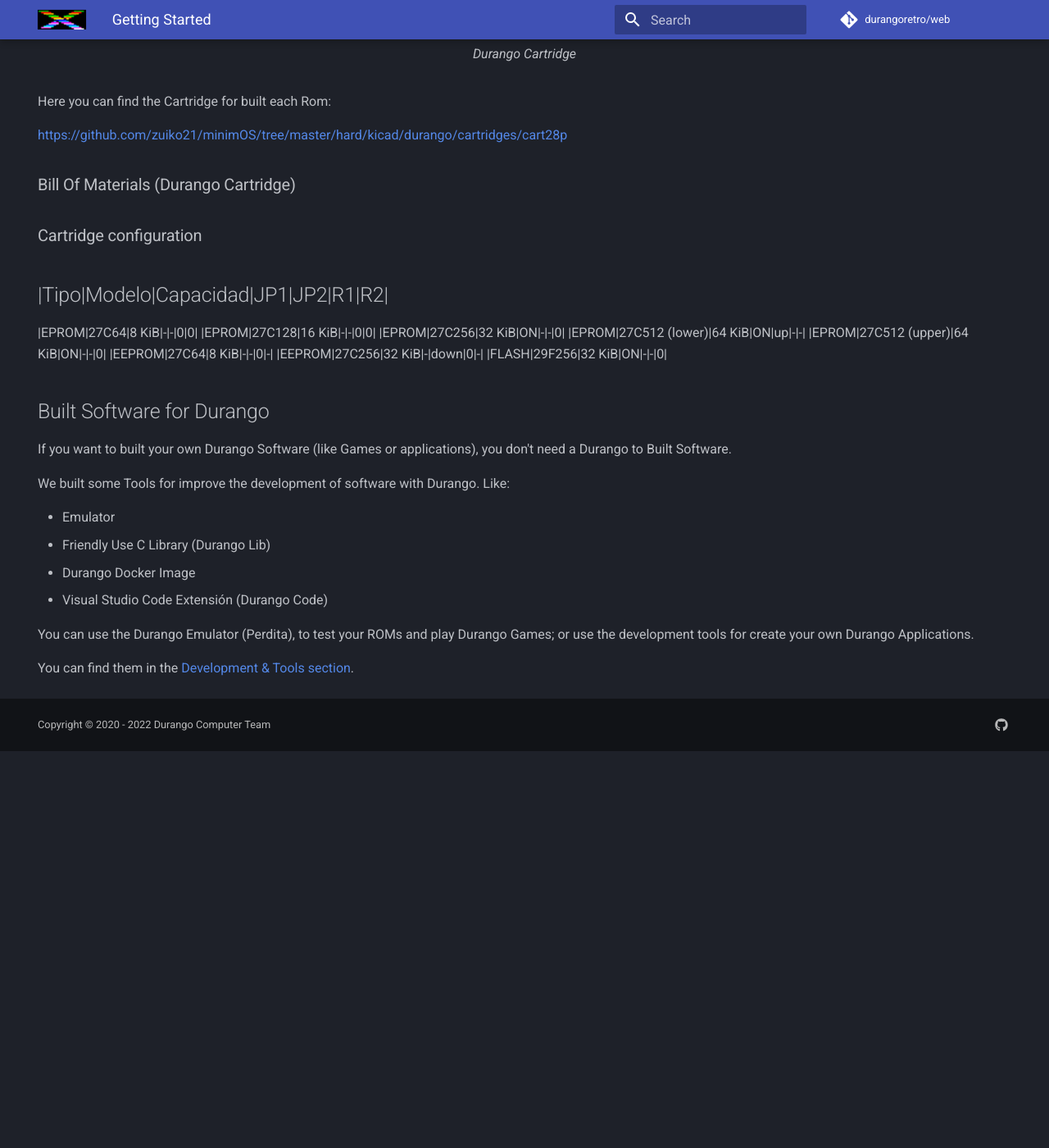
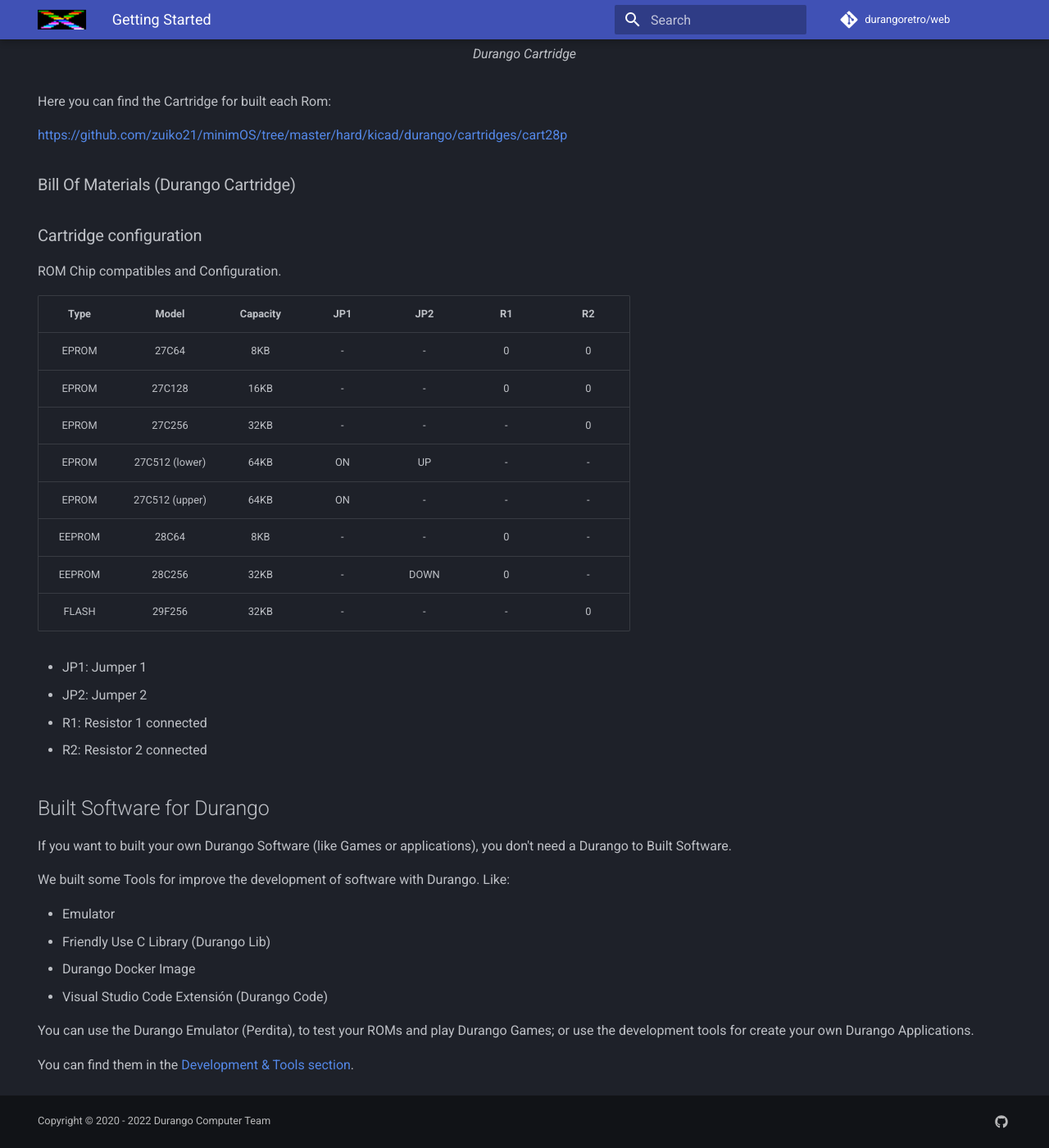
Before and after one commit to durangoretro/web, an MkDocs documentation site: the page built from docs/started.md, in a window 1280 px wide and 1400 px high, scrolled down 4859 px. Shown: the whole window at 82% size. Built offline with MkDocs 1.6.1 and Material for MkDocs 9.7.7, drawn with Linux system fonts in a browser that asks for light colours; comment, search, counter and statistics services are not loaded; before the commit the page ends 5775 px from its top, so only the background shows below that.

Commit message:
updating started and roms

```diff
--- a/docs/started.md
+++ b/docs/started.md
@@ -130,16 +130,25 @@
 ### Bill Of Materials (Durango Cartridge)
 
 ### Cartridge configuration
-|Tipo|Modelo|Capacidad|JP1|JP2|R1|R2|
--------------------------------------
-|EPROM|27C64|8 KiB|-|-|0|0|
-|EPROM|27C128|16 KiB|-|-|0|0|
-|EPROM|27C256|32 KiB|ON|-|-|0|
-|EPROM|27C512 (lower)|64 KiB|ON|up|-|-|
-|EPROM|27C512 (upper)|64 KiB|ON|-|-|0|
-|EEPROM|27C64|8 KiB|-|-|0|-|
-|EEPROM|27C256|32 KiB|-|down|0|-|
-|FLASH|29F256|32 KiB|ON|-|-|0|
+
+ROM Chip compatibles and Configuration.
+
+
+|  Type  |      Model     | Capacity | JP1 |  JP2 | R1 | R2 |
+|:------:|:--------------:|:--------:|:---:|:----:|:--:|:--:|
+| EPROM  |          27C64 |      8KB |  -  | -    | 0  | 0  |
+| EPROM  |         27C128 |     16KB |  -  | -    | 0  | 0  |
+| EPROM  |         27C256 |     32KB |  -  | -    | -  | 0  |
+| EPROM  | 27C512 (lower) |     64KB |  ON | UP   | -  | -  |
+| EPROM  | 27C512 (upper) |     64KB |  ON | -    | -  | -  |
+| EEPROM |          28C64 |      8KB |  -  | -    | 0  | -  |
+| EEPROM |         28C256 |     32KB |  -  | DOWN | 0  | -  |
+| FLASH  |         29F256 |     32KB |  -  | -    | -  | 0  |
+
+* JP1: Jumper 1
+* JP2: Jumper 2
+* R1: Resistor 1 connected
+* R2: Resistor 2 connected
 
 ## Built Software for Durango
 
--- a/mkdocs.yml
+++ b/mkdocs.yml
@@ -52,3 +52,4 @@
   - admonition
   - footnotes
   - pymdownx.superfences
+  - tables
```
Also changed, not shown: docs/software/roms.md (+1 -1 lines).
